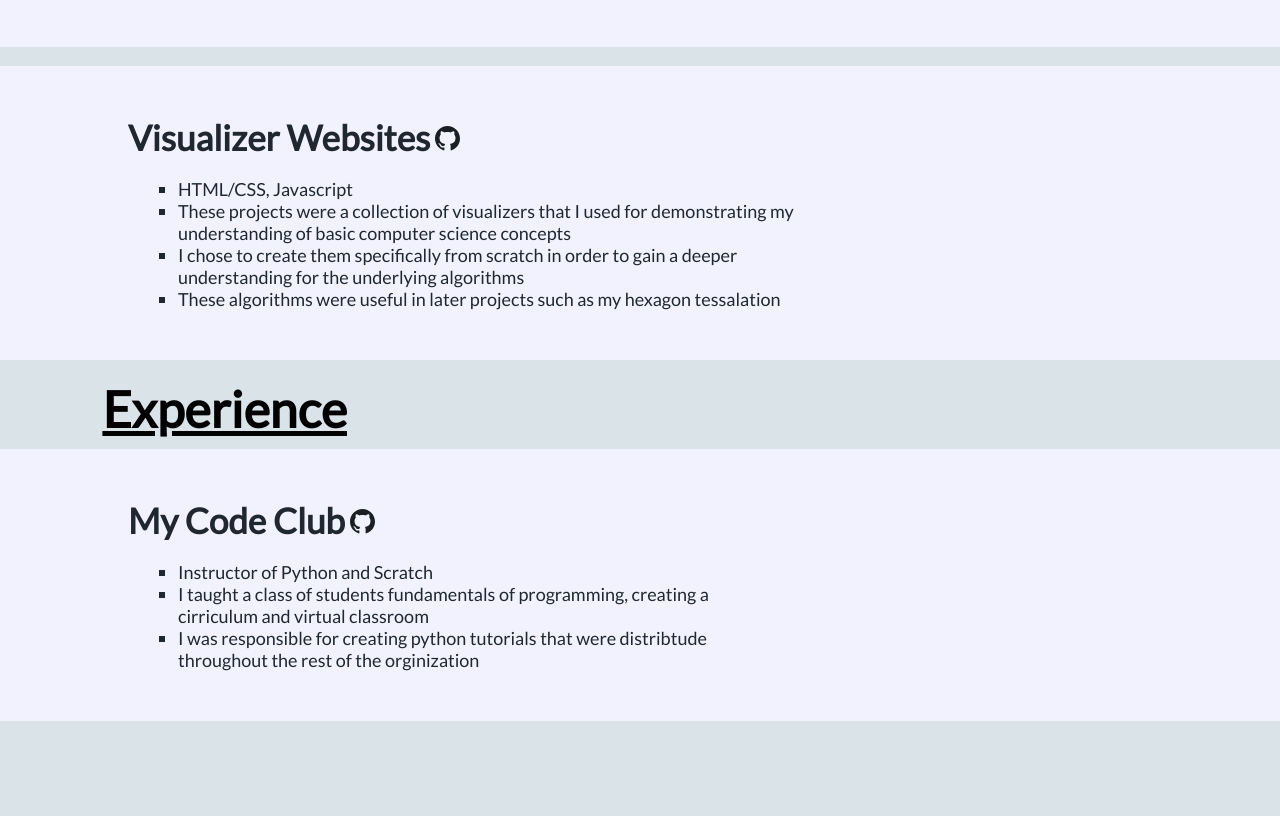
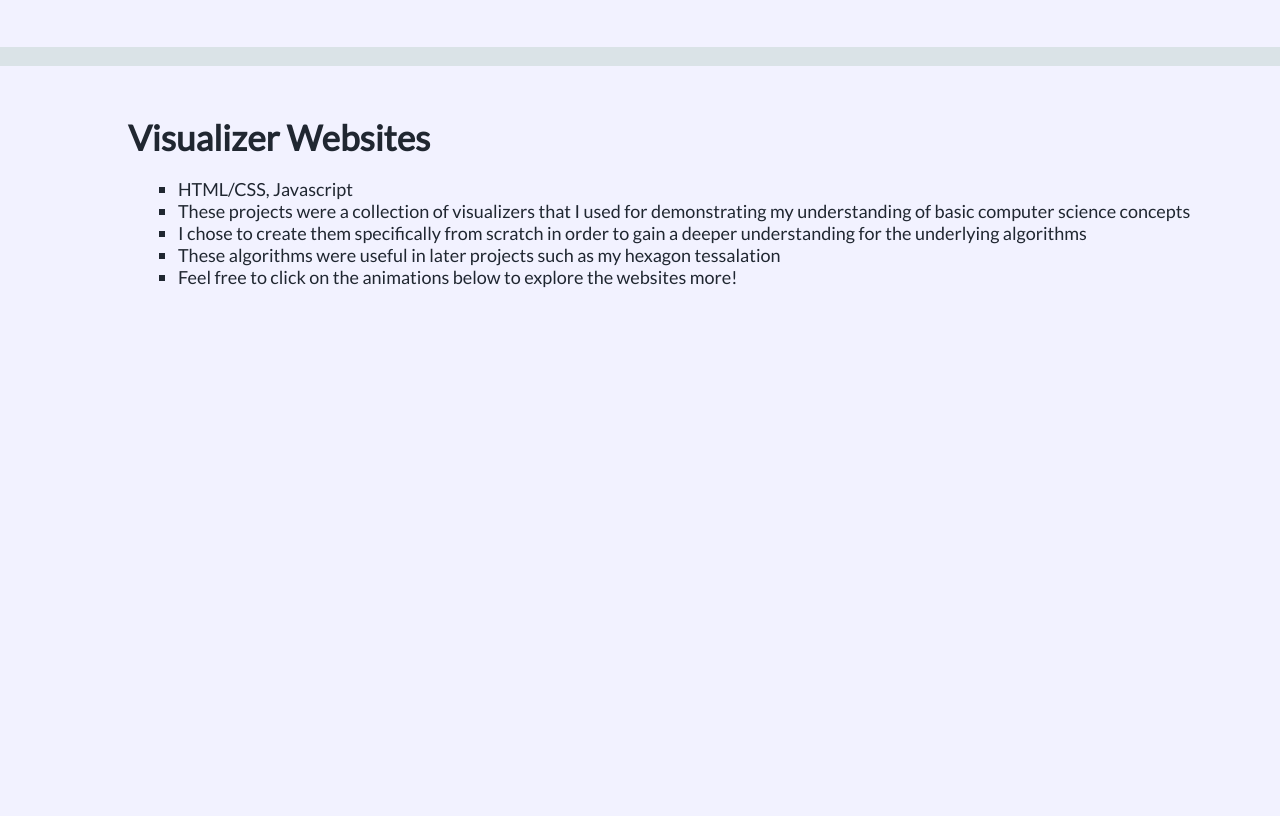
Before and after one commit to evilewawa/other_websites, a plain HTML site: page index.html in a window 1280 px wide. Shown: the part 1176-1992 px from the top of the page. Before the commit the page ends 1897 px from the top, so only its background shows below. Drawn offline with Linux system fonts and the light colour scheme.

Commit message:
Update index.html

```diff
--- a/index.html
+++ b/index.html
@@ -6,7 +6,7 @@
         <link rel = "stylesheet" href = "index.css">
     </head>
 
-    <body>
+    <body id = "body" onload = "createAnimations()">
         <header >
             <div class = "header_container">
 
@@ -64,18 +64,25 @@
 
                  </section>
                  <br/>
-                 <section class = "project_container backwhite" style = "flex-direction: row; " >
+                 <section class = "project_container backwhite" style = "flex-direction: column; " >
                     <div class = "project">
-                        <h1 class = "project_title" >Visualizer Websites<a  href = 'https://github.com/evilewawa/workoutApp' target = "_blank" ><img class = 'project_icon' src = "github icon.svg" /></a></h1>
+                        <h1 class = "project_title" >Visualizer Websites<!--<a  href = 'https://github.com/evilewawa/workoutApp' target = "_blank" ><img class = 'project_icon' src = "github icon.svg" /></a>--></h1>
                         <ul class = "project_description_list">
                             <li>HTML/CSS, Javascript</li>
                             <li>These projects were a collection of visualizers that I used for demonstrating my understanding of basic computer science concepts</li>
                             <li>I chose to create them specifically from scratch in order to gain a deeper understanding for the underlying algorithms</li>
                             <li>These algorithms were useful in later projects such as my hexagon tessalation</li>
+                            <li>Feel free to click on the animations below to explore the websites more!</li>
                         </ul>
                        <!-- Add animations of sorting algorithm, pathfinding algorithm and  hexagon tessalation pulse    <- can be done pure js w a setInterval or anime js                     -->
                     </div>
-                    <div class = "project_images"></div>
+                    <div class = "website_demo_animations" >
+                        <div class = "website_anime sort_anime" id = "sorting_animation_div">
+
+                        </div>
+                        <div class = "website_anime path_anime" ><div id = "path_animation_div" class = "path_anime_div"></div></div>
+                        <div class = "website_anime hex_anime" id = "hex_animation_div"></div>
+                    </div>
 
 
              </section>
@@ -83,7 +90,7 @@
                <h1 style = "font-size: 50px; margin-bottom:10px;padding-left:8vw; text-decoration: underline;">Experience</h1>
                 <section class = "project_container backwhite" style = "flex-direction: row;" >
                         <div class = "project">
-                            <h1 class = "project_title" >My Code Club<a  href = 'https://github.com/evilewawa/workoutApp' target = "_blank" ><img class = 'project_icon' src = "github icon.svg" /></a></h1>
+                            <h1 class = "project_title" >My Code Club<!--<a  href = 'https://github.com/evilewawa/workoutApp' target = "_blank" ><img class = 'project_icon' src = "github icon.svg" /></a>--></h1>
                             <ul class = "project_description_list">
                                 <li>Instructor of Python and Scratch</li>
                                 <li>I taught a class of students fundamentals of programming, creating a cirriculum and virtual classroom</li>
@@ -99,9 +106,7 @@
                     <p>A library of all my current and past projects, ordered in the order most recently </p>
                     <div class = "general_block">
                         <h1 class = "project_title">walid</h1>
-
                         <p class = "project_content ">walid</p>
-
                     </div>
                 </section>
                 <section class = "backwhite">
```
